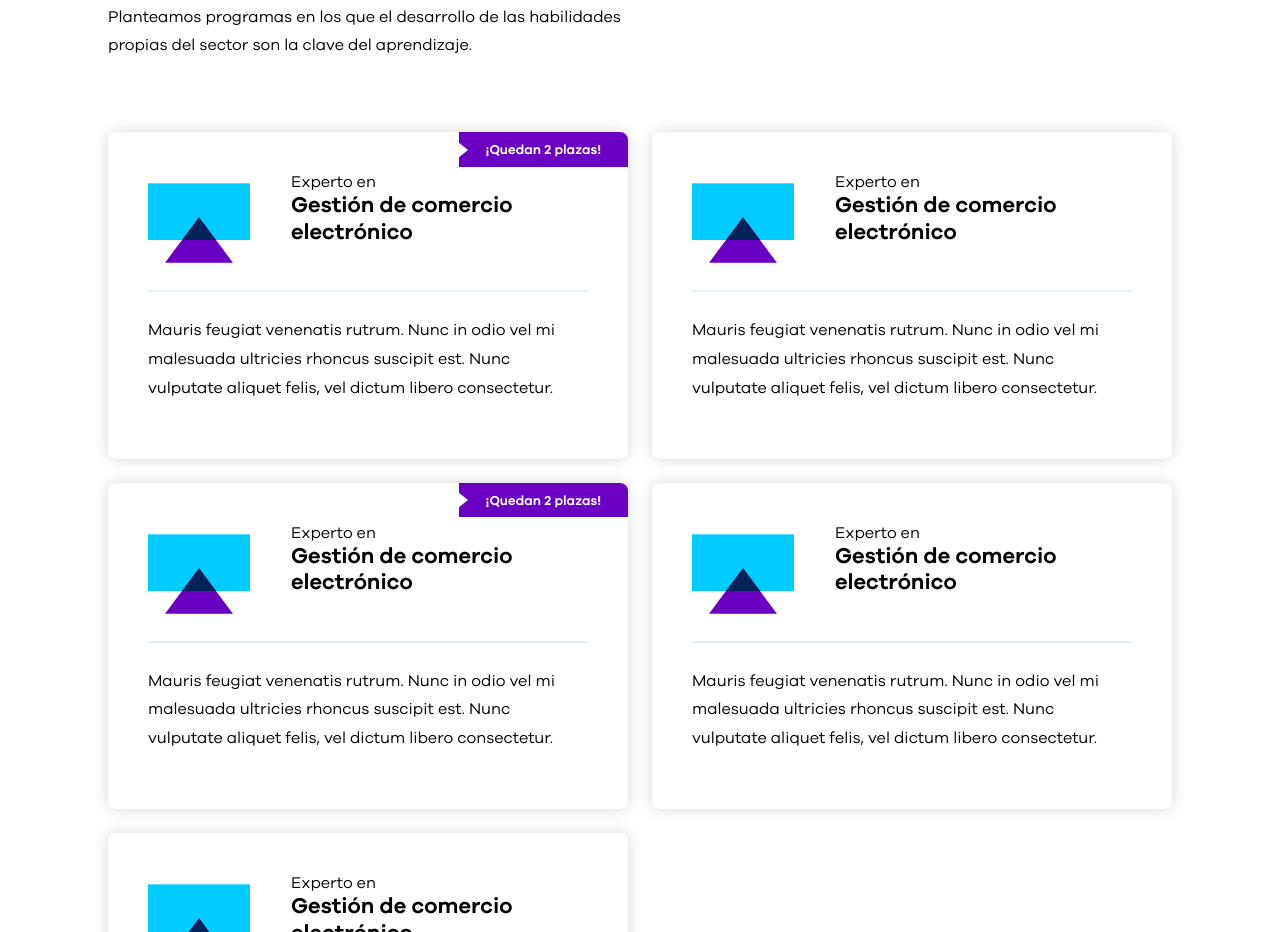
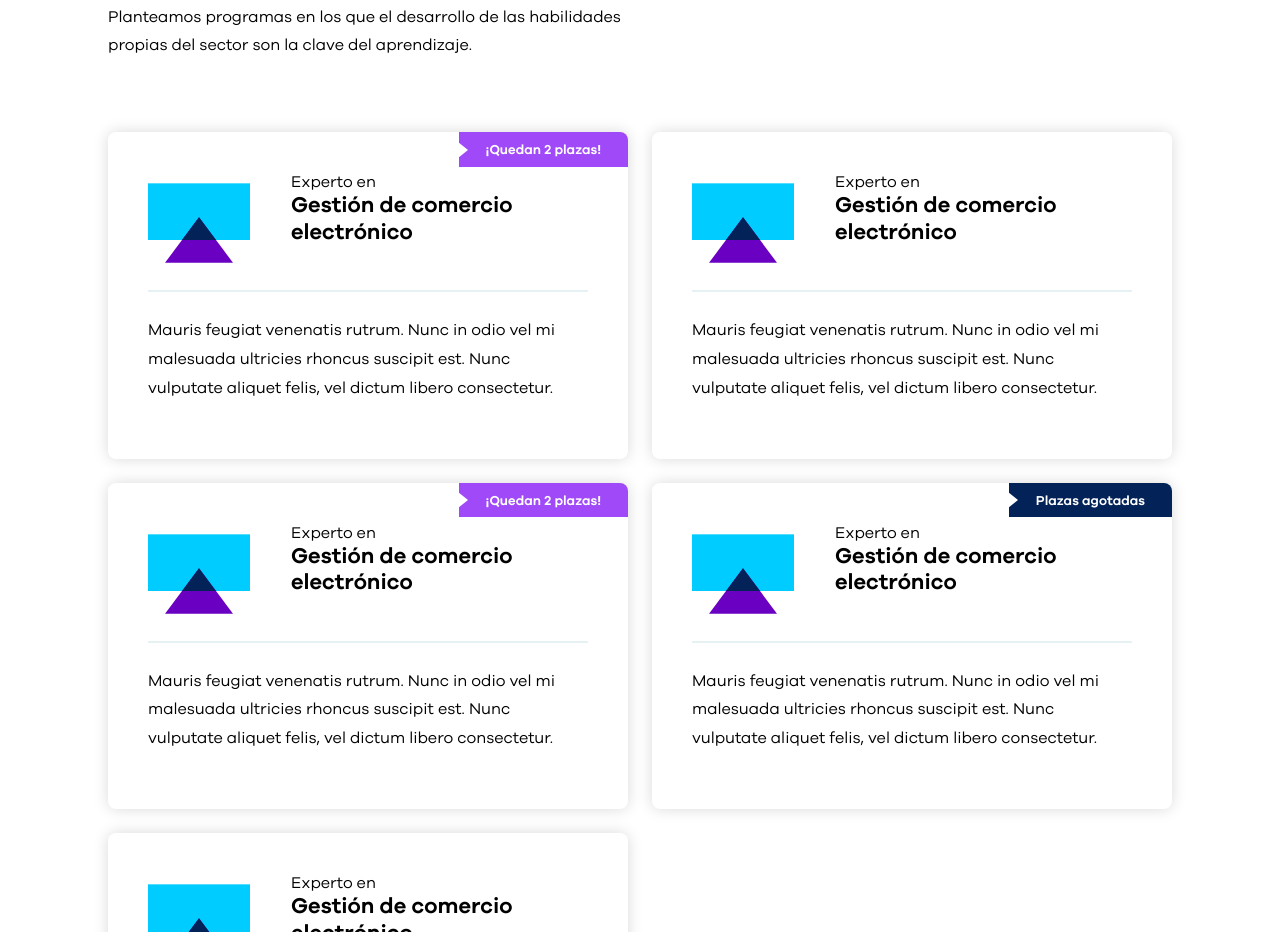
Before and after one commit to meji/edix_maqueta, a plain HTML site: page carreras.html in a window 1280 px wide. Shown: the part 1119-2051 px from the top of the page. Drawn offline with nearby package versions, Linux system fonts and the light colour scheme.

Commit message:
plazas agotadas y pocas plazas

```diff
--- a/carreras.html
+++ b/carreras.html
@@ -140,6 +140,7 @@
         </div>
          <div class="col-lg-6 col-12">
           <div class="career-card icon-left">
+             <span class="label no-plazas">Plazas agotadas</span>
             <div class="icon-container"><img src="images/career-icons/icon-name.svg" alt="Experto en Gestión de comercio electrónico" title="Experto en Gestión de comercio electrónico"/> </div>
             <h3 class="card-title p"><a href="#" title="Esperto en Gestión de comercio Electrónico"><span>Experto en </span>Gestión de comercio electrónico</a></h3>
             <p class="separator">Mauris feugiat venenatis rutrum. Nunc in odio vel mi malesuada ultricies rhoncus suscipit est. Nunc vulputate aliquet felis, vel dictum libero consectetur.</p>
--- a/scss/style.scss
+++ b/scss/style.scss
@@ -973,6 +973,10 @@ ul.logos{margin-top: 72px; margin-left: -20px; margin-bottom: -40px;
  	.offer .label{ padding: 8px 27px;}
 }
 
+.career-card .label{background-color: $c-moradoclaro;
+	&.no-plazas{background: $c-azuloscuro;}
+}
+
 //////////COUNTER NUMBERS
 #wrapper .counter-numbers{ font-size: 130%;
 	.definition{font-size: 75%; font-weight: bold; margin-bottom: 4px;}
```
Also changed, not shown: css/style.css, 1 other file.
